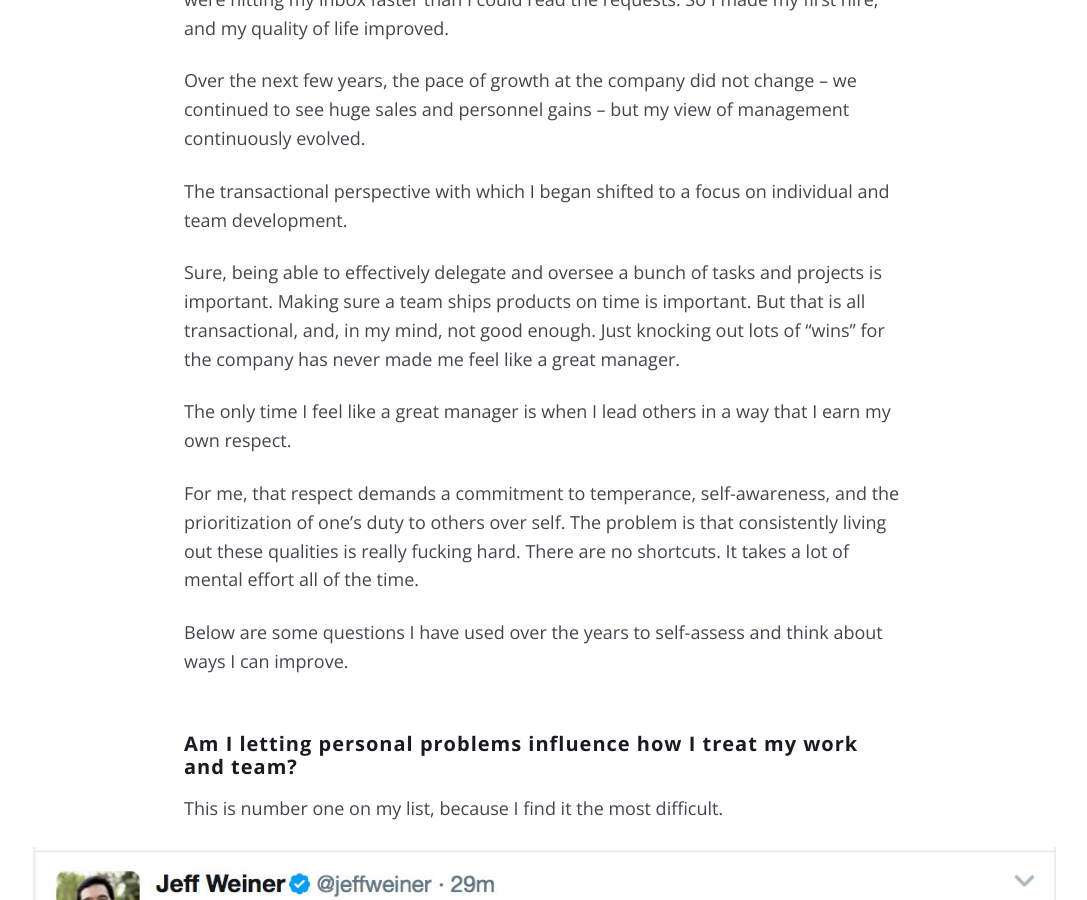
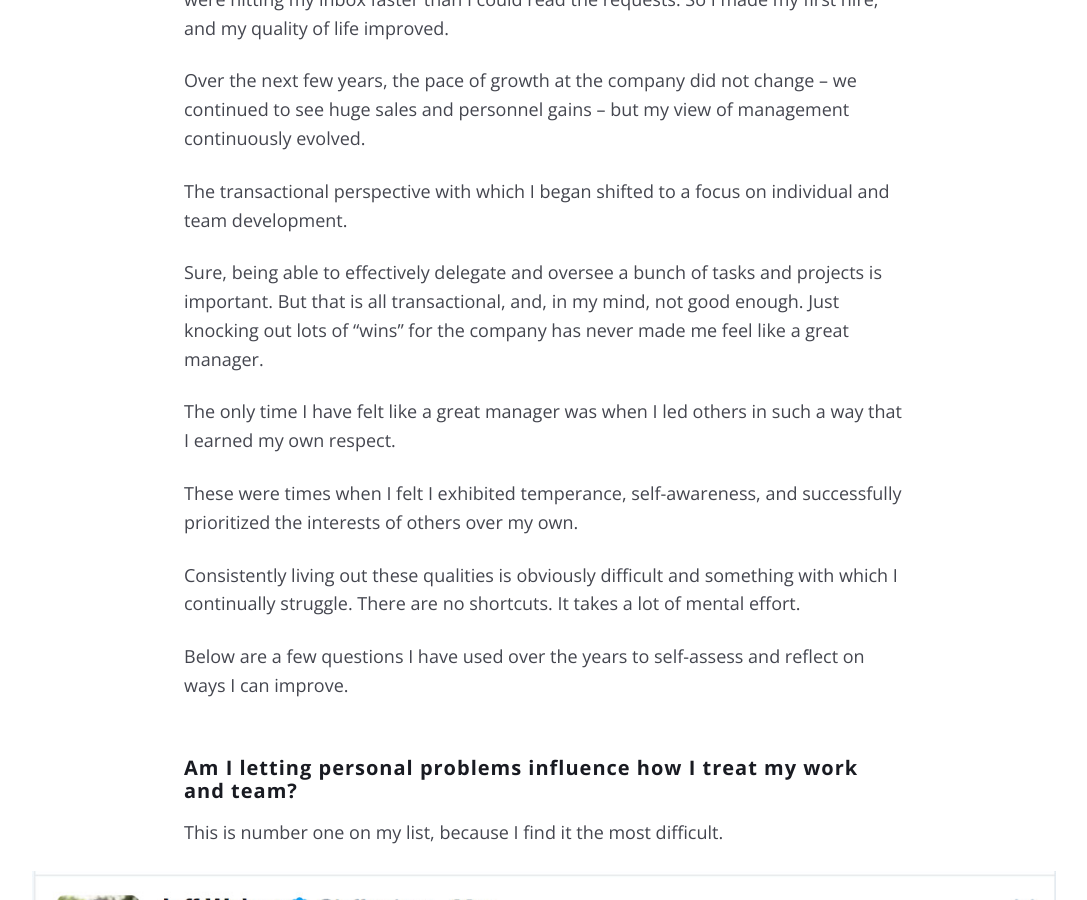
Before and after one commit to mcknightlabs/rtmup, a Jekyll site: the page built from _posts/goal/2017-03-05-management.md, in a window 1280 px wide and 900 px high, scrolled down 518 px. Shown: the whole window, without its empty margins (96-1183 px from the left). Built offline with Jekyll 4.4.1, drawn with Linux system fonts in a browser that asks for light colours; comment, search, counter and statistics services are not loaded.

Commit message:
updates management post

```diff
--- a/_posts/goal/2017-03-05-management.md
+++ b/_posts/goal/2017-03-05-management.md
@@ -18,13 +18,15 @@ Over the next few years, the pace of growth at the company did not change – we
 
 The transactional perspective with which I began shifted to a focus on individual and team development.
 
-Sure, being able to effectively delegate and oversee a bunch of tasks and projects is important. Making sure a team ships products on time is important. But that is all transactional, and, in my mind, not good enough. Just knocking out lots of "wins" for the company has never made me feel like a great manager.
+Sure, being able to effectively delegate and oversee a bunch of tasks and projects is important. But that is all transactional, and, in my mind, not good enough. Just knocking out lots of "wins" for the company has never made me feel like a great manager.
 
-The only time I feel like a great manager is when I lead others in a way that I earn my own respect.
+The only time I have felt like a great manager was when I led others in such a way that I earned my own respect.
 
-For me, that respect demands a commitment to temperance, self-awareness, and the prioritization of one's duty to others over self. The problem is that consistently living out these qualities is really fucking hard. There are no shortcuts. It takes a lot of mental effort all of the time.
+These were times when I felt I exhibited temperance, self-awareness, and successfully prioritized the interests of others over my own.
 
-Below are some questions I have used over the years to self-assess and think about ways I can improve.
+Consistently living out these qualities is obviously difficult and something with which I continually struggle. There are no shortcuts. It takes a lot of mental effort.
+
+Below are a few questions I have used over the years to self-assess and reflect on ways I can improve.
 
 ### Am I letting personal problems influence how I treat my work and team?
 This is number one on my list, because I find it the most difficult.
@@ -36,7 +38,7 @@ This is number one on my list, because I find it the most difficult.
 </div>
 
 ### Am I sliding toward burnout?
-I try to take a proactive approach to <a href="http://rtmup.com/blog/2016/08/17/burnout.html">preventing burnout</a>. To effectively lead others, I know I must first take care of myself. If I am not at the top of my game, how can I expect to inspire or guide others toward theirs?
+I try to take a proactive approach to <a href="{% post_url tech-design/2016-08-17-burnout %}">preventing burnout</a>. To effectively lead others, I know I must first take care of myself. If I am not at the top of my game, how can I expect to inspire or guide others toward theirs?
 
 ### Am I reacting or responding?
 <ul>
```
